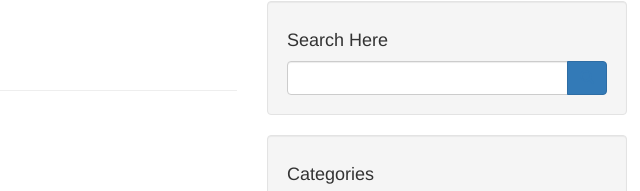
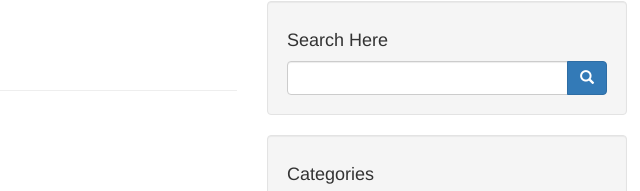
Before and after one commit to TS001gh/Bootstrap-exm, a plain HTML site: page index.html in a window 1280 px wide. Shown: the part 451-642 px from the top of the page, 583-1223 px from the left. Drawn offline with nearby package versions, Linux system fonts and the light colour scheme.

Commit message:
Update index.html

```diff
--- a/index.html
+++ b/index.html
@@ -210,7 +210,7 @@
                         <!-- هذه السبان لوضع الزر وشارة البحث مع بعض ودمجها -->
                         <span class="input-group-btn">
                             <button class="btn btn-primary" type="button">
-                                <span class="glyphicon glyphicon-search"></span>
+                                <span class="glyphicon glyphicon-search" style="color: white"></span>
                             </button>
                         </span>
                     </div>
```
